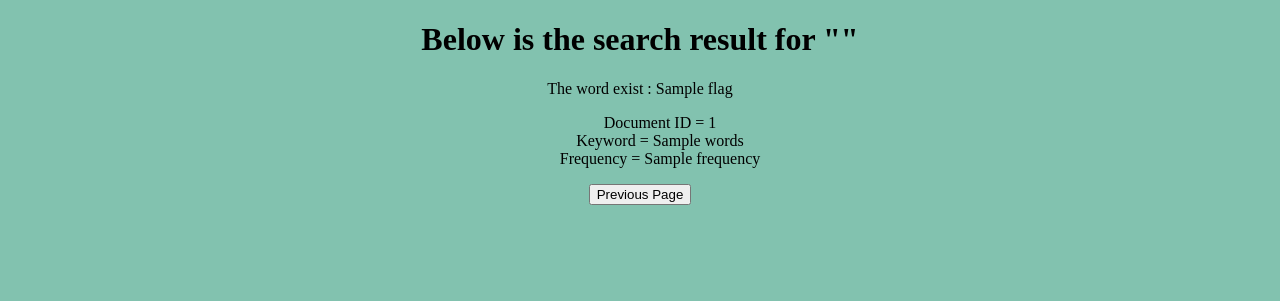
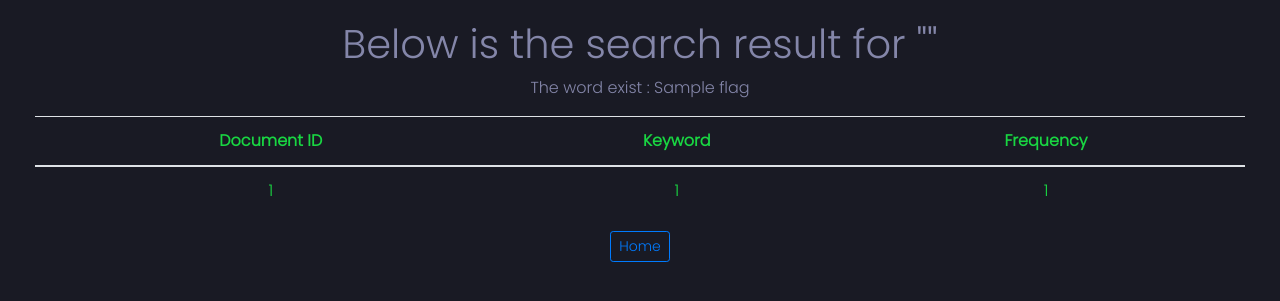
Before and after one commit to chiraag-kakar/reSearch_django_mvc, a Django app: template api/templates/research/results.html in a window 1280 px wide. Shown: the top 301 px of the page. Run offline with Django 3.2, Linux system fonts and the light colour scheme; the template is opened without the code that fills it: most values are stand-ins (such as "Sample title", 1, 10 or a date in 2020); some libraries are stand-ins or nearby versions.

Commit message:
revamped ui

```diff
--- /dev/null
+++ b/api/templates/research/layout.html
@@ -0,0 +1,39 @@
+<!DOCTYPE html>
+<html>
+<head>
+    <meta name="viewport" content="width=device-width, initial-scale=1.0">
+	<link rel="stylesheet" href="https://maxcdn.bootstrapcdn.com/bootstrap/4.0.0/css/bootstrap.min.css" integrity="sha384-Gn5384xqQ1aoWXA+058RXPxPg6fy4IWvTNh0E263XmFcJlSAwiGgFAW/dAiS6JXm" crossorigin="anonymous">
+<script src="https://maxcdn.bootstrapcdn.com/bootstrap/4.0.0/js/bootstrap.min.js" integrity="sha384-JZR6Spejh4U02d8jOt6vLEHfe/JQGiRRSQQxSfFWpi1MquVdAyjUar5+76PVCmYl" crossorigin="anonymous"></script>
+	<title>reSearch</title>
+</head>
+<style>
+@import url('https://fonts.googleapis.com/css2?family=Poppins:wght@300&display=swap');
+body{
+    font-family: 'Poppins', sans-serif;
+    /* background: #8e9eab;
+    background: -webkit-linear-gradient(to right, #eef2f3, #8e9eab);
+    background: linear-gradient(to right, #eef2f3, #8e9eab); */
+    background-color: hsl(234, 17%, 12%);
+    color:hsl(237, 18%, 59%);
+}
+a
+{
+	text-decoration: none;
+	color: black;
+}
+.vertical-center {
+  min-height: 100%;  /* Fallback for browsers do NOT support vh unit */
+  min-height: 100vh; /* These two lines are counted as one :-)       */
+
+  display: flex;
+  align-items: center;
+  justify-content: center;
+}
+</style>
+{% block style %}
+{% endblock %}
+<body>
+	{% block content %}
+    {% endblock %}
+</body>
+</html>
--- a/api/templates/research/results.html
+++ b/api/templates/research/results.html
@@ -1,37 +1,44 @@
-<!DOCTYPE html>
-<html>
-<head>
-	<title>Search Results</title>
-</head>
-<body>
+{% extends 'research/layout.html' %}
+
+{% block style %}
 <style>
     body {
-    background-color: rgb(130, 194, 175);
     text-align: center;
     margin: 20px;
     }
+    .color-g{
+        color: #19d642;
+    }
 </style>
+{% endblock %}
 
+{% block content %}
 <h1> Below is the search result for "{{ search }}" </h1>
 <p> The word exist : {{ flag }}</p>
  {% if flag %}
-    <div class='result'>
-
-    <ul class="result" style="list-style-type:none;">
-    {% for i in result %}
-    {% for item in i %}
-    <li>Document ID = {{ item.document_index }}</li>
-    <li>Keyword = {{ item.words }}</li>
-    <li>Frequency = {{ item.frequency }}</li>
-    {% endfor %}
-
-    {% endfor %}
-    </ul>
-
+    <div class='result container-fluid'>
+    <table class="table">
+        <thead>
+            <tr>
+              <th scope="col" class="color-g">Document ID</th>
+              <th scope="col" class="color-g">Keyword</th>
+              <th scope="col" class="color-g">Frequency</th>
+            </tr>
+        </thead>
+        {% for i in result %}
+        {% for item in i %}
+        <tbody>
+            <tr>
+              <td class="color-g">{{ item.document_index }}</td>
+              <td class="color-g">{{ item.document_index }}</td>
+              <td class="color-g">{{ item.document_index }}</td>
+            </tr>
+        </tbody>
+        {% endfor %}
+        {% endfor %}
+    </table>
     </div>
 {% endif %}
 
-<input type=button value="Previous Page" onClick="javascript:history.go(-1);">
-</body>
-
-</html>
+<a class="btn btn-outline-primary btn-sm" type=button href="/api/v1/">Home</a>
+{% endblock %}
```
Also changed, not shown: api/templates/research/clear.html (+9 -10 lines), api/templates/research/home.html (+8 -30 lines), api/templates/research/indexing.html (+19 -12 lines), api/templates/research/searching.html (+19 -9 lines), api/templates/research/success.html (+19 -12 lines).
